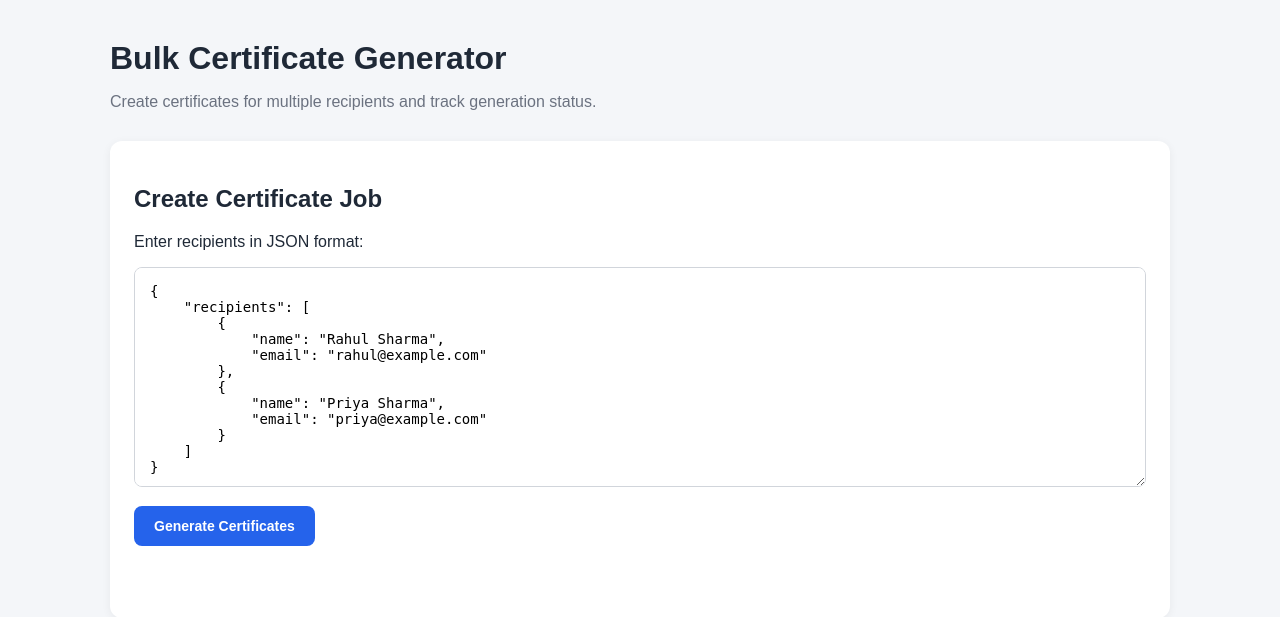
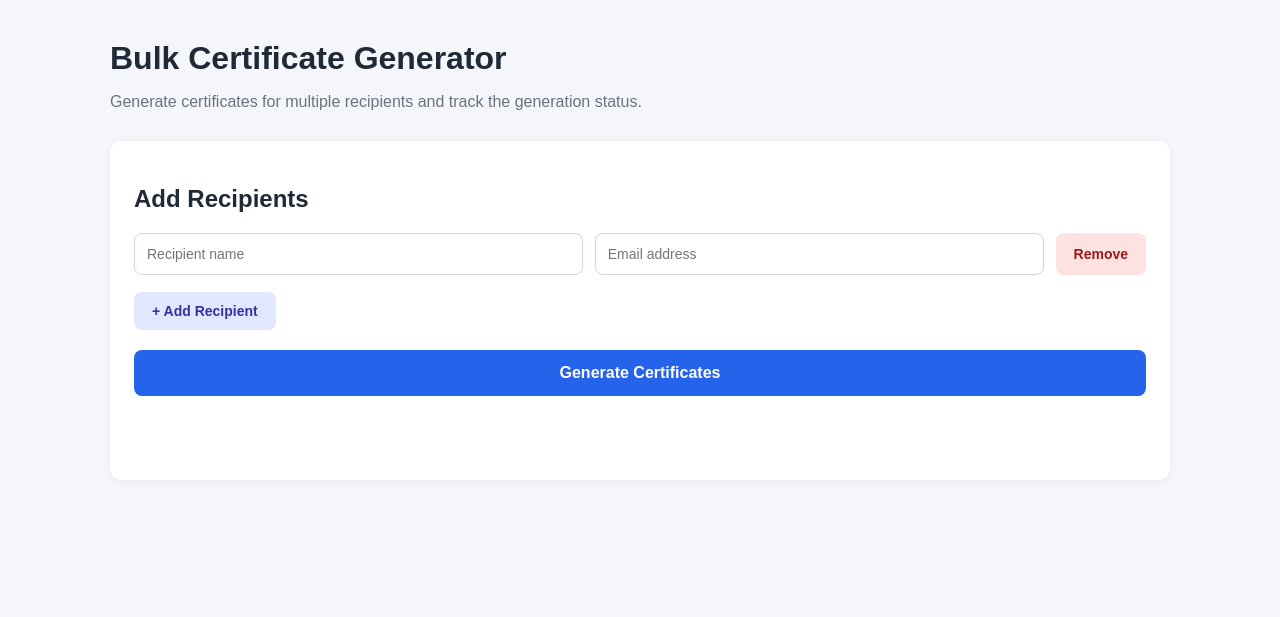
Before and after one commit to karmanshi/Bulk-Certificate-Creator, a Django app: page / in a window 1280 px wide. Shown: the top 617 px of the page. Run offline with Django 5.2, Linux system fonts and the light colour scheme.

Commit message:
Improve certificate design and replace JSON input with dynamic recipient form in dashboard

```diff
--- a/certificates/urls.py
+++ b/certificates/urls.py
@@ -4,7 +4,8 @@ from .views import (
     DashboardView,
     GenerationJobCreateView,
     GenerationJobDetailView,
-    CertificateDownloadView
+    CertificateDownloadView,
+    CertificateListView
 )
 
 template_patterns=[
@@ -32,4 +33,9 @@ urlpatterns = [
         CertificateDownloadView.as_view(),
         name="certificate-download"
     ),
+    path(
+        "certificates/",
+        CertificateListView.as_view(),
+        name="certificate-list"
+    ),
 ]
--- a/certificates/views.py
+++ b/certificates/views.py
@@ -3,7 +3,7 @@ from rest_framework.response import Response
 from rest_framework import status
 from rest_framework.views import APIView
 from .models import GenerationJob, Recipient
-from .serializers import GenerationJobSerializer, GenerationJobDetailSerializer
+from .serializers import GenerationJobSerializer, GenerationJobDetailSerializer, RecipientResultSerializer
 from .services import create_generation_job, process_generation_job
 from .services.background_processor import start_job_in_background
 from django.http import FileResponse
@@ -116,3 +116,21 @@ class DashboardView(APIView):
             request,
             "dashboard.html"
         )
+
+class CertificateListView(APIView):
+
+    def get(self, request):
+        recipients = Recipient.objects.select_related(
+            "job"
+        ).all().order_by("-created_At")
+
+        serializer = RecipientResultSerializer(
+            recipients,
+            many=True,
+            context={"request": request}
+        )
+
+        return Response(
+            serializer.data,
+            status=status.HTTP_200_OK
+        )
--- a/templates/dashboard.html
+++ b/templates/dashboard.html
@@ -44,21 +44,30 @@
             box-shadow: 0 2px 10px rgba(0, 0, 0, 0.06);
         }
 
-        textarea {
+        .recipient-row {
+            display: grid;
+            grid-template-columns: 1fr 1fr auto;
+            gap: 12px;
+            margin-bottom: 12px;
+        }
+
+        input {
             width: 100%;
-            min-height: 220px;
-            padding: 15px;
+            padding: 12px;
             border: 1px solid #d1d5db;
             border-radius: 8px;
-            font-family: monospace;
             font-size: 14px;
-            resize: vertical;
+        }
+
+        input:focus {
+            outline: none;
+            border-color: #2563eb;
         }
 
         button {
             border: none;
             border-radius: 8px;
-            padding: 12px 20px;
+            padding: 11px 18px;
             cursor: pointer;
             font-size: 14px;
             font-weight: 600;
@@ -67,16 +76,28 @@
         .primary-btn {
             background: #2563eb;
             color: white;
-            margin-top: 15px;
         }
 
         .primary-btn:hover {
             background: #1d4ed8;
         }
 
-        .secondary-btn {
-            background: #e5e7eb;
-            color: #111827;
+        .add-btn {
+            background: #e0e7ff;
+            color: #3730a3;
+            margin-top: 5px;
+        }
+
+        .remove-btn {
+            background: #fee2e2;
+            color: #991b1b;
+        }
+
+        .generate-btn {
+            margin-top: 20px;
+            width: 100%;
+            padding: 14px;
+            font-size: 16px;
         }
 
         .job-info {
@@ -192,11 +213,21 @@
             white-space: pre-wrap;
         }
 
+        .success-message {
+            color: #166534;
+            margin-top: 12px;
+        }
+
         .hidden {
             display: none;
         }
 
         @media (max-width: 768px) {
+
+            .recipient-row {
+                grid-template-columns: 1fr;
+            }
+
             .job-info {
                 grid-template-columns: repeat(2, 1fr);
             }
@@ -208,44 +239,87 @@
 
 <div class="container">
 
+    <!-- HEADER -->
+
     <div class="header">
-        <h1>Bulk Certificate Generator</h1>
-        <p>Create certificates for multiple recipients and track generation status.</p>
+
+        <h1>
+            Bulk Certificate Generator
+        </h1>
+
+        <p>
+            Generate certificates for multiple recipients
+            and track the generation status.
+        </p>
+
     </div>
 
+
     <!-- CREATE JOB -->
+
     <div class="card">
 
-        <h2>Create Certificate Job</h2>
+        <h2>
+            Add Recipients
+        </h2>
 
-        <p>
-            Enter recipients in JSON format:
-        </p>
+        <div id="recipientContainer">
 
-        <textarea id="recipientData">{
-    "recipients": [
-        {
-            "name": "Rahul Sharma",
-            "email": "rahul@example.com"
-        },
-        {
-            "name": "Priya Sharma",
-            "email": "priya@example.com"
-        }
-    ]
-}</textarea>
+            <div class="recipient-row">
 
-        <br>
+                <input
+                    type="text"
+                    class="recipient-name"
+                    placeholder="Recipient name"
+                >
+
+                <input
+                    type="email"
+                    class="recipient-email"
+                    placeholder="Email address"
+                >
 
                 <button
-            class="primary-btn"
+                    type="button"
+                    class="remove-btn"
+                    onclick="removeRecipient(this)">
+                    Remove
+                </button>
+
+            </div>
+
+        </div>
+
+
+        <button
+            type="button"
+            class="add-btn"
+            onclick="addRecipient()">
+
+            + Add Recipient
+
+        </button>
+
+
+        <button
+            type="button"
+            class="primary-btn generate-btn"
             onclick="createJob()">
+
             Generate Certificates
+
         </button>
+
 
         <div
             id="createError"
             class="error">
+        </div>
+
+
+        <div
+            id="createSuccess"
+            class="success-message">
         </div>
 
     </div>
@@ -257,7 +331,9 @@
         id="jobSection"
         class="card hidden">
 
-        <h2>Job Status</h2>
+        <h2>
+            Job Status
+        </h2>
 
         <p>
             Job ID:
@@ -266,15 +342,19 @@
 
         <p>
             Status:
+
             <span
                 id="jobStatus"
                 class="status">
             </span>
+
         </p>
+
 
         <div class="job-info">
 
             <div class="stat">
+
                 <div class="stat-label">
                     Total
                 </div>
@@ -284,9 +364,12 @@
                     class="stat-value">
                     0
                 </div>
+
             </div>
 
+
             <div class="stat">
+
                 <div class="stat-label">
                     Successful
                 </div>
@@ -296,9 +379,12 @@
                     class="stat-value">
                     0
                 </div>
+
             </div>
 
+
             <div class="stat">
+
                 <div class="stat-label">
                     Failed
                 </div>
@@ -308,9 +394,12 @@
                     class="stat-value">
                     0
                 </div>
+
             </div>
 
+
             <div class="stat">
+
                 <div class="stat-label">
                     Progress
                 </div>
@@ -320,6 +409,7 @@
                     class="stat-value">
                     0%
                 </div>
+
             </div>
 
         </div>
@@ -347,7 +437,9 @@
         id="resultsSection"
         class="card hidden">
 
-        <h2>Recipients</h2>
+        <h2>
+            Certificate Results
+        </h2>
 
         <div class="table-container">
 
@@ -365,6 +457,7 @@
                     </tr>
 
                 </thead>
+
 
                 <tbody id="recipientTable">
                 </tbody>
@@ -384,37 +477,200 @@
     let pollingTimer = null;
 
 
-    async function createJob() {
+    /*
+     * ADD RECIPIENT
+     */
 
-        const errorBox =
-            document.getElementById("createError");
+    function addRecipient() {
 
-        errorBox.textContent = "";
-
-        let data;
-
-        try {
-
-            data = JSON.parse(
+        const container =
             document.getElementById(
-                    "recipientData"
-                ).value
+                "recipientContainer"
             );
 
-        } catch (error) {
 
-            errorBox.textContent =
-                "Invalid JSON format.";
+        const row =
+            document.createElement(
+                "div"
+            );
+
+
+        row.className =
+            "recipient-row";
+
+
+        row.innerHTML = `
+
+            <input
+                type="text"
+                class="recipient-name"
+                placeholder="Recipient name"
+            >
+
+            <input
+                type="email"
+                class="recipient-email"
+                placeholder="Email address"
+            >
+
+            <button
+                type="button"
+                class="remove-btn"
+                onclick="removeRecipient(this)">
+                Remove
+            </button>
+
+        `;
+
+
+        container.appendChild(row);
+
+    }
+
+
+    /*
+     * REMOVE RECIPIENT
+     */
+
+    function removeRecipient(button) {
+
+        const rows =
+            document.querySelectorAll(
+                ".recipient-row"
+            );
+
+
+        if (rows.length === 1) {
+
+            alert(
+                "At least one recipient is required."
+            );
 
             return;
         }
 
 
+        button
+            .parentElement
+            .remove();
+
+    }
+
+
+    /*
+     * COLLECT RECIPIENTS
+     */
+
+    function getRecipients() {
+
+        const names =
+            document.querySelectorAll(
+                ".recipient-name"
+            );
+
+
+        const emails =
+            document.querySelectorAll(
+                ".recipient-email"
+            );
+
+
+        const recipients = [];
+
+
+        for (
+            let i = 0;
+            i < names.length;
+            i++
+        ) {
+
+            const name =
+                names[i].value.trim();
+
+
+            const email =
+                emails[i].value.trim();
+
+
+            if (!name || !email) {
+
+                throw new Error(
+                    "Please fill in name and email for every recipient."
+                );
+
+            }
+
+
+            recipients.push({
+
+                name: name,
+
+                email: email
+
+            });
+
+        }
+
+
+        return recipients;
+
+    }
+
+
+    /*
+     * CREATE JOB
+     */
+
+    async function createJob() {
+
+        const errorBox =
+            document.getElementById(
+                "createError"
+            );
+
+
+        const successBox =
+            document.getElementById(
+                "createSuccess"
+            );
+
+
+        errorBox.textContent = "";
+        successBox.textContent = "";
+
+
+        let recipients;
+
+
+        try {
+
+            recipients =
+                getRecipients();
+
+        } catch (error) {
+
+            errorBox.textContent =
+                error.message;
+
+            return;
+
+        }
+
+
+        const data = {
+
+            recipients:
+                recipients
+
+        };
+
+
         try {
 
             const response =
-                await fetch("/api/jobs/", {
-
+                await fetch(
+                    "/api/jobs/",
+                    {
                         method: "POST",
 
                         headers: {
@@ -422,8 +678,10 @@
                                 "application/json"
                         },
 
-                    body: JSON.stringify(data)
-                });
+                        body:
+                            JSON.stringify(data)
+                    }
+                );
 
 
             const result =
@@ -440,6 +698,7 @@
                     );
 
                 return;
+
             }
 
 
@@ -447,14 +706,26 @@
                 result.job_id;
 
 
-            document
-                .getElementById("jobSection")
-                .classList.remove("hidden");
+            successBox.textContent =
+                `Job #${currentJobId} created successfully.`;
 
 
             document
-                .getElementById("resultsSection")
-                .classList.remove("hidden");
+                .getElementById(
+                    "jobSection"
+                )
+                .classList.remove(
+                    "hidden"
+                );
+
+
+            document
+                .getElementById(
+                    "resultsSection"
+                )
+                .classList.remove(
+                    "hidden"
+                );
 
 
             updateJobUI(result);
@@ -471,6 +742,10 @@
 
     }
 
+
+    /*
+     * GET JOB STATUS
+     */
 
     async function loadJobStatus() {
 
@@ -496,6 +771,7 @@
                 console.error(data);
 
                 return;
+
             }
 
 
@@ -506,6 +782,11 @@
                 data.recipients || []
             );
 
+
+            /*
+             * Continue polling while job
+             * is being processed.
+             */
 
             if (
                 data.status === "PENDING" ||
@@ -528,6 +809,10 @@
 
     }
 
+
+    /*
+     * UPDATE JOB UI
+     */
 
     function updateJobUI(data) {
 
@@ -605,7 +890,13 @@
     }
 
 
-    function updateRecipients(recipients) {
+    /*
+     * UPDATE RECIPIENT TABLE
+     */
+
+    function updateRecipients(
+        recipients
+    ) {
 
         const table =
             document.getElementById(
@@ -634,15 +925,22 @@
                     recipient.certificate_url
                 ) {
 
-                    certificate =
-                        `<a
+                    certificate = `
+
+                        <a
                             href="${recipient.certificate_url}"
                             target="_blank">
+
                             <button
                                 class="download-btn">
+
                                 Download
+
                             </button>
-                        </a>`;
+
+                        </a>
+
+                    `;
 
                 }
 
@@ -666,11 +964,15 @@
                     </td>
 
                     <td>
+
                         <span
                             class="status
                             ${recipient.status}">
+
                             ${recipient.status}
+
                         </span>
+
                     </td>
 
                     <td>
@@ -698,12 +1000,21 @@
     }
 
 
+    /*
+     * PREVENT HTML INJECTION
+     */
+
     function escapeHtml(value) {
 
         const div =
-            document.createElement("div");
+            document.createElement(
+                "div"
+            );
 
-        div.textContent = value || "";
+
+        div.textContent =
+            value || "";
+
 
         return div.innerHTML;
 
```
Also changed, not shown: certificates/services/certificate_generator.py (+201 -14 lines). Lines whose indentation alone changed are shown as unchanged.
